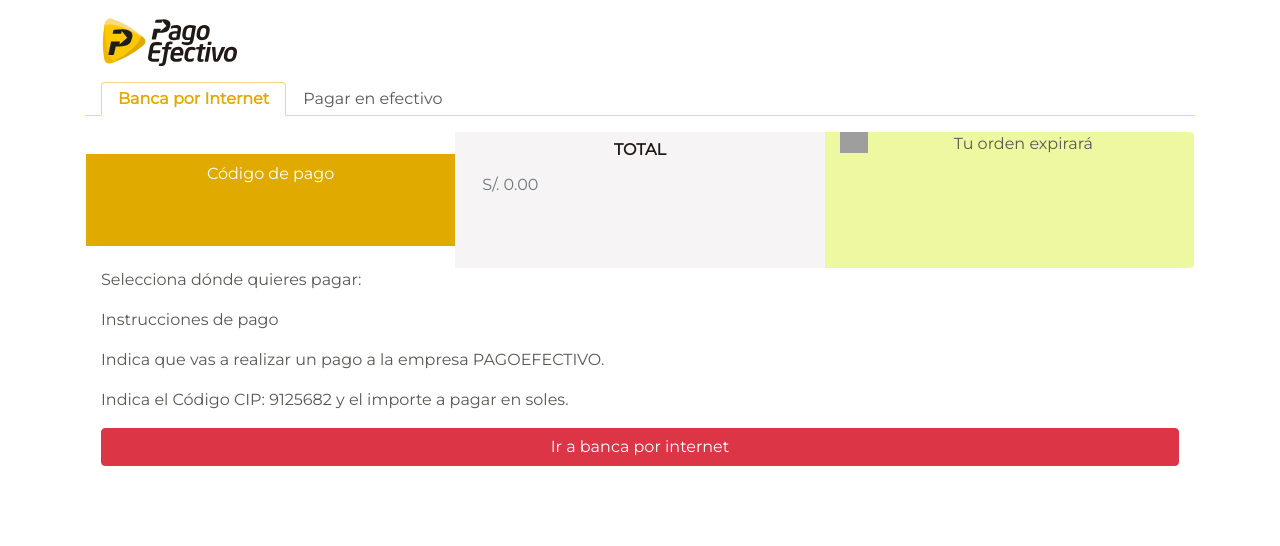
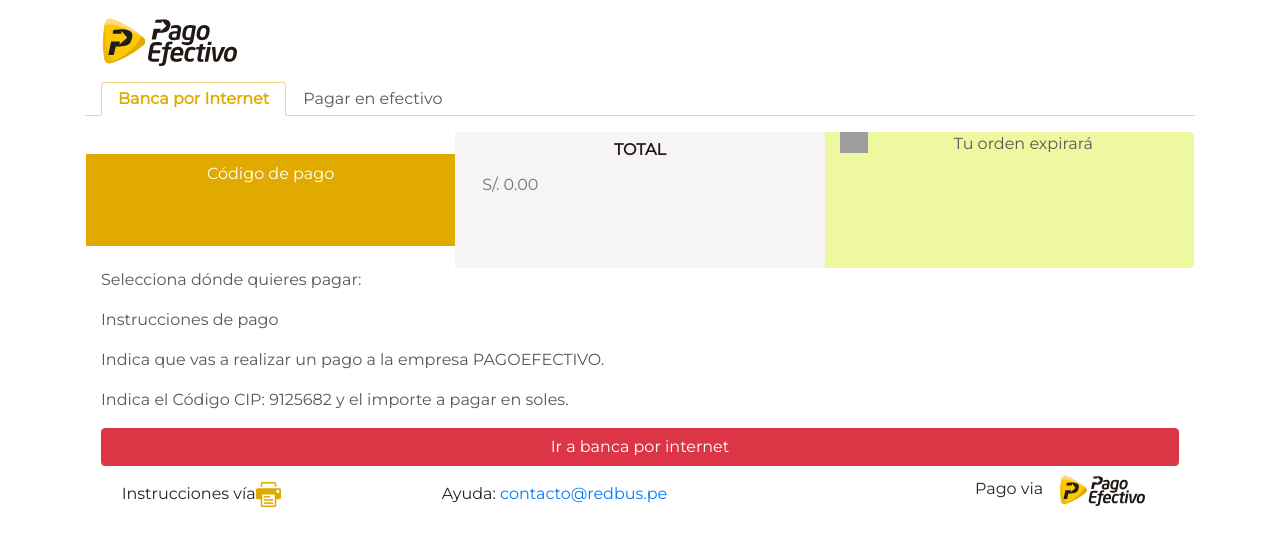
Before and after one commit to AndreaChumioque/redbus, a React (Create React App) app: page / in a window 1280 px wide. Shown: the top 546 px of the page. Built offline with nearby package versions, Linux system fonts and the light colour scheme; grey boxes are pictures that could not be loaded.

Commit message:
subiendo footer

```diff
--- a/public/css/main.css
+++ b/public/css/main.css
@@ -72,3 +72,17 @@
   width: 3.5vh;
 
 }
+/*footer*/
+
+
+.logoFooter{
+
+  margin-top: -3vh;
+}
+
+ /*
+containerPrint{
+  width: 200px;
+  height: 200px;
+  border: 1px solid #e0aa00;
+}
--- a/src/components/Footer.js
+++ b/src/components/Footer.js
@@ -1,7 +1,17 @@
 import React from 'react'
 
 const Footer = () => (
-  <footer>
+  <footer className='container-fluid'>
+    <ul className='nav row'>
+      <li className=" print nav-item col-md-3 offset-md-1">Instrucciones vía
+        <a className='containerPrint ' href=""><img src="../assets/icon-print.svg" alt="Print"   width="25px"/></a>
+      </li>
+      <li className=" mail nav-item col-md-4">Ayuda:  <a className=''href="mailto:contacto@redbus.pe">contacto@redbus.pe</a>   </li>
+      <li className=" logoFooter nav-item col-md-3 offset-md-1">Pago via
+        <img className="m-3" src="assets/logo-pagoefectivo.svg" alt="Redbus - PagoEfectivo" width="86px" />
+      </li>
+    </ul>
+
 
   </footer>
 )
```
